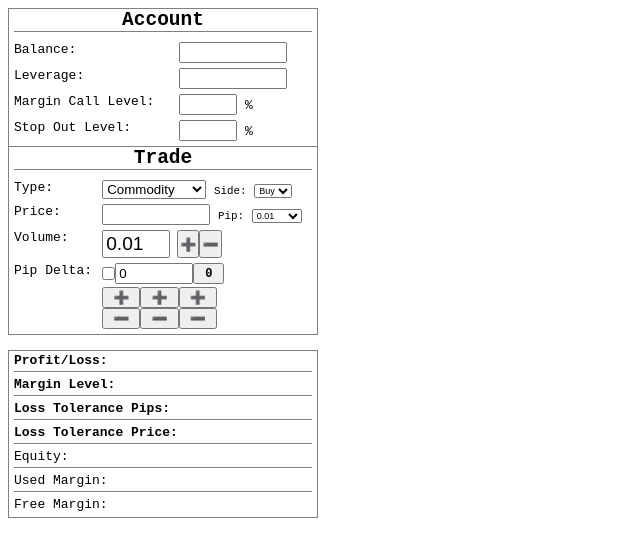
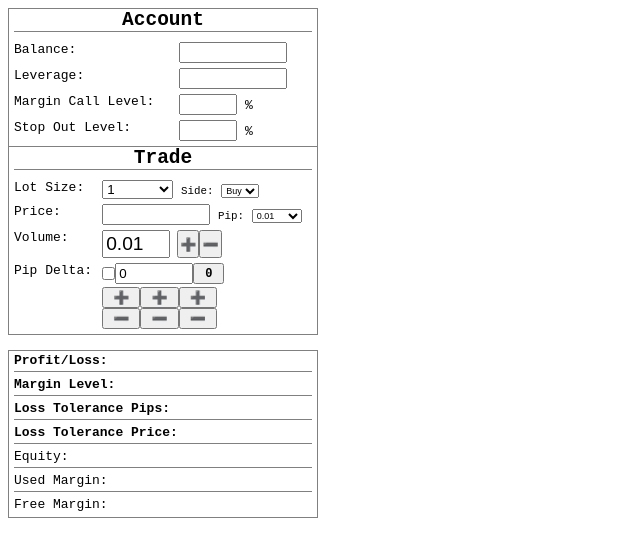
Before and after one commit to m-ahmadi/fxcalc, a plain HTML site: page index.html in a window 1280 px wide. Shown: the whole page, without its empty margins (0-640 px from the left). Drawn offline with Linux system fonts and the light colour scheme.

Commit message:
change trade "Type" input to "Lot Size"

```diff
--- a/index.html
+++ b/index.html
@@ -44,12 +44,17 @@ input {width: 100px;}
 	<h2 class="cptn">Trade</h2>
 	<div class="g">
 
-		<label for="_symtyp" >Type:</label>
+		<label for="_symlotsize" >Lot Size:</label>
 		<div>
-			<select id="_symtyp" onchange="f()">
-				<option>Commodity</option>
-				<option>Currency Pair</option>
-				<option>Crypto</option>
+			<select id="_symlotsize" onchange="f()">
+				<option value="1">1</option>
+				<option value="4">4</option>
+				<option value="10">10</option>
+				<option value="50">50</option>
+				<option value="100">100</option>
+				<option value="1000">1,000</option>
+				<option value="5000">5,000</option>
+				<option value="100000">100,000</option>
 			</select>
 			<label>
 				<small>Side:</small>
@@ -142,7 +147,6 @@ input {width: 100px;}
 </div>
 
 <script>
-var coefBySymtyp = {'Currency Pair': 1000, 'Commodity': 1, 'Crypto': 0.1};
 var nfmt = Intl.NumberFormat('en',{style:'decimal',minimumFractionDigits:2, maximumFractionDigits:2}).format;
 var getcolr = n => n < 0 ? 'red' : n === 0 ? '' : 'green';
 var opposite = n => n < 0 ? Math.abs(n) : -n;
@@ -150,7 +154,7 @@ var opposite = n => n < 0 ? Math.abs(n) : -n;
 var conf = localStorage.config;
 if (conf) {
 	conf = JSON.parse(conf);
-	var els = [_bln,_lvg,_mcl,_sol,_vol,_price,_pricePip,_pipd,_symtyp,_side];
+	var els = [_bln,_lvg,_mcl,_sol,_vol,_price,_pricePip,_pipd,_symlotsize,_side];
 	els.forEach((v,i) => v.value = conf[i]);
 	f();
 }
@@ -161,7 +165,7 @@ function f() {
 
 	if (_side.value === 'Sell') pipDelta = opposite(pipDelta);
 
-	var coef = coefBySymtyp[_symtyp.value];
+	var coef = +_symlotsize.value / 100;
 	var volumeInMicroLot = volume * 100;
 
 	var usedMargin = price * coef / leverage * volumeInMicroLot;
@@ -184,7 +188,7 @@ function f() {
 	_usedMargin.innerText = nfmt(usedMargin);
 	_freeMargin.innerText = nfmt(freeMargin);
 
-	conf = [balance, leverage, marginCallLevel, stopOutLevel, volume, price, pip, pipDelta, _symtyp.value, _side.value];
+	conf = [balance, leverage, marginCallLevel, stopOutLevel, volume, price, pip, pipDelta, _symlotsize.value, _side.value];
 	localStorage.config = JSON.stringify(conf);
 
 	if (usedMargin > 0) {
```
